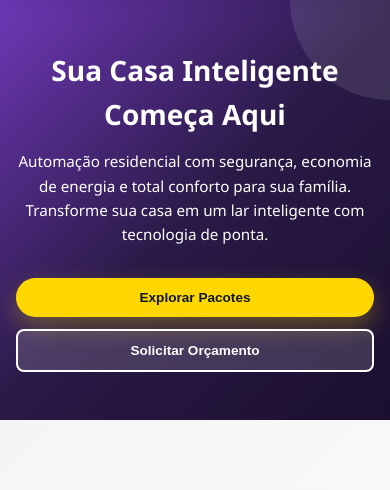
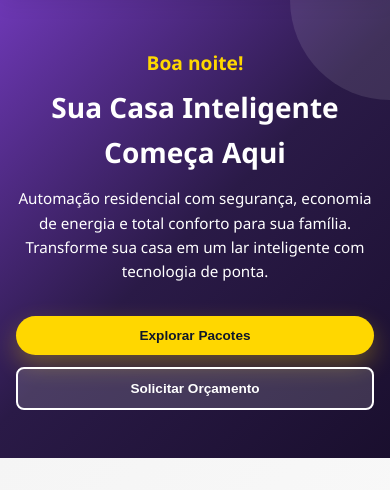
Before and after one commit to PauloAraujoDEV25/Site-MK-Tech, a Spring Boot app: page / in a window 390 px wide. Shown: the part 196-686 px from the top of the page. Run offline with Spring Boot 4, Linux system fonts and the light colour scheme.

Commit message:
Add dynamic time-based greeting to landing page
Co-authored-by: PauloAraujoDEV25 <118487008+PauloAraujoDEV25@users.noreply.github.com>

```diff
--- a/src/main/resources/templates/landing.html
+++ b/src/main/resources/templates/landing.html
@@ -110,6 +110,14 @@ nav .nav-links a:hover {
     margin-bottom: 1rem;
     font-weight: bold;
     animation: fadeInDown 1s ease-out;
+}
+
+.hero .greeting {
+    font-size: 1.8rem;
+    margin-bottom: 0.5rem;
+    color: var(--accent);
+    font-weight: 600;
+    animation: fadeInDown 1s ease-out 0.1s both;
 }
 
 .hero .subtitle {
@@ -335,6 +343,11 @@ footer .footer-bottom {
         margin-bottom: 0.75rem;
     }
 
+    .hero .greeting {
+        font-size: 1.2rem;
+        margin-bottom: 0.4rem;
+    }
+
     .hero .subtitle {
         font-size: 0.95rem;
         margin-bottom: 1.5rem;
@@ -415,6 +428,10 @@ footer .footer-bottom {
         font-size: 2rem;
     }
 
+    .hero .greeting {
+        font-size: 1.3rem;
+    }
+
     .hero .subtitle {
         font-size: 1rem;
     }
@@ -470,6 +487,10 @@ footer .footer-bottom {
         font-size: 2.75rem;
     }
 
+    .hero .greeting {
+        font-size: 1.5rem;
+    }
+
     .hero .subtitle {
         font-size: 1.25rem;
     }
@@ -510,6 +531,10 @@ footer .footer-bottom {
         font-size: 3.5rem;
     }
 
+    .hero .greeting {
+        font-size: 1.6rem;
+    }
+
     .hero .subtitle {
         font-size: 1.4rem;
     }
@@ -548,6 +573,10 @@ footer .footer-bottom {
 
     .hero h1 {
         font-size: 4rem;
+    }
+
+    .hero .greeting {
+        font-size: 1.8rem;
     }
 
     .hero .subtitle {
@@ -1044,6 +1073,7 @@ footer .footer-bottom {
     <!-- Hero Section -->
     <section class="hero">
         <div class="hero-content">
+            <p class="greeting" id="greeting">Olá!</p>
             <h1>Sua Casa Inteligente Começa Aqui</h1>
             <p class="subtitle">Automação residencial com segurança, economia de energia e total conforto para sua família. Transforme sua casa em um lar inteligente com tecnologia de ponta.</p>
             <div class="hero-buttons">
@@ -1338,6 +1368,26 @@ footer .footer-bottom {
 
     <!-- JavaScript Inline -->
     <script>
+        // Função para definir a saudação baseada na hora do dia
+        function setGreeting() {
+            const greetingElement = document.getElementById('greeting');
+            const currentHour = new Date().getHours();
+
+            let greeting;
+            if (currentHour >= 5 && currentHour < 12) {
+                greeting = 'Bom dia!';
+            } else if (currentHour >= 12 && currentHour < 18) {
+                greeting = 'Boa tarde!';
+            } else {
+                greeting = 'Boa noite!';
+            }
+
+            greetingElement.textContent = greeting;
+        }
+
+        // Definir a saudação ao carregar a página
+        setGreeting();
+
         async function sendContact(event) {
             event.preventDefault();
 
```
